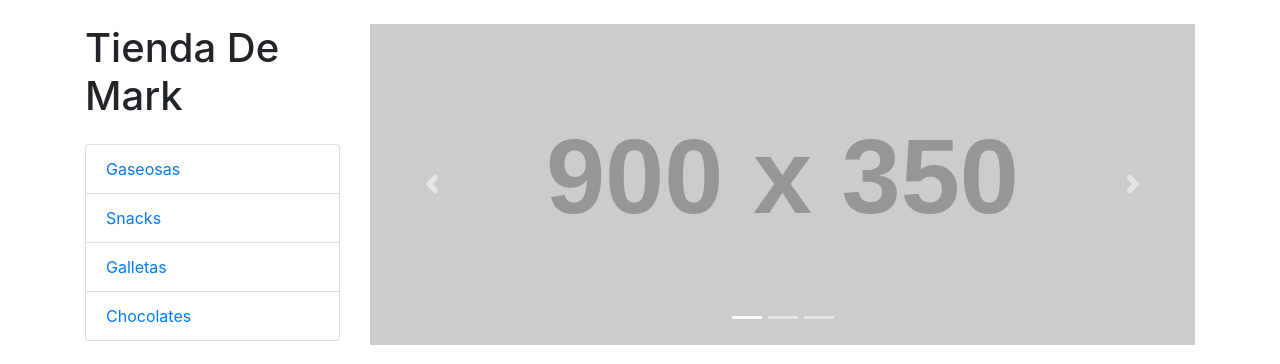
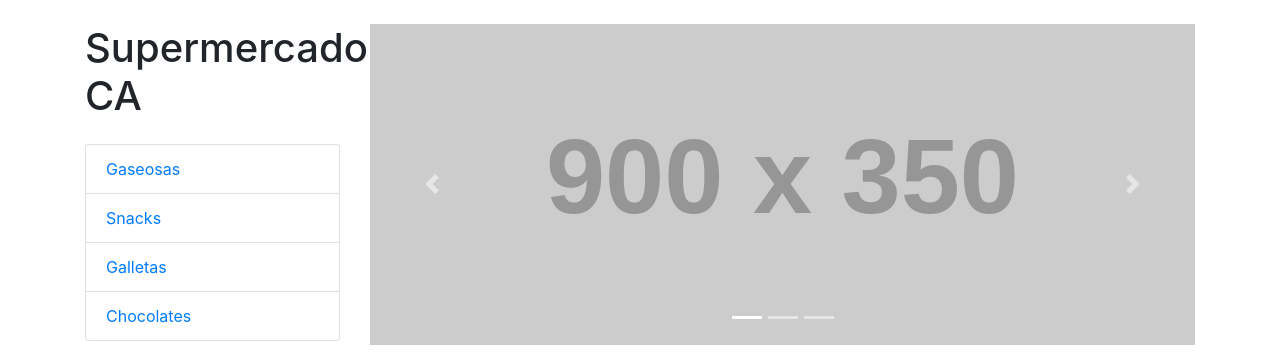
Before and after one commit to CinthiaCA/DAE-2022-01-CinthiaCA, a Django app: page /tienda/ in a window 1280 px wide. Shown: the part 56-420 px from the top of the page. Run offline with Django 4.2, Linux system fonts and the light colour scheme; data comes from the database, SQL or seed files in the repository; grey boxes labelled with a size stand in for pictures from a placeholder-image service; some libraries are stand-ins or nearby versions.

Commit message:
Update layout.html

```diff
--- a/lab06/lab06/tienda/templates/layout.html
+++ b/lab06/lab06/tienda/templates/layout.html
@@ -45,7 +45,7 @@
       <div class="row">
 
         <div class="col-lg-3">
-          <h1 class="my-4">Tienda De Mark</h1>
+          <h1 class="my-4">Supermercado CA</h1>
           <div class="list-group">
             <a href="#" class="list-group-item">Gaseosas</a>
             <a href="#" class="list-group-item">Snacks</a>
```
